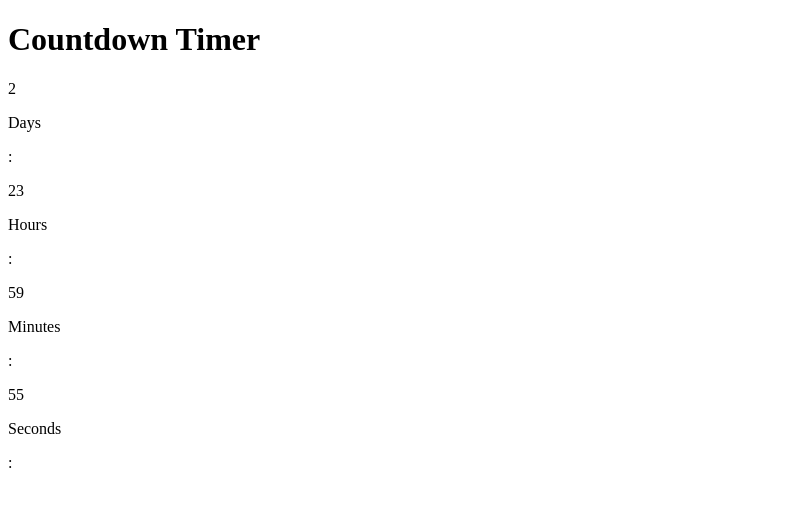
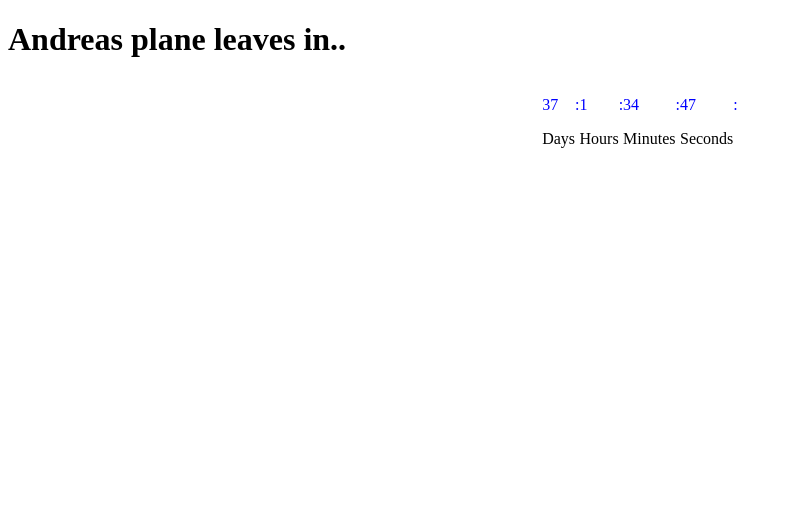
Before and after one commit to AndreasB09/Countdown-Component, a React (Vite) app: page / in a window 1280 px wide. Shown: the top 506 px of the page, without its empty margins (0-792 px from the left). Built offline with nearby package versions, Linux system fonts and the light colour scheme.

Commit message:
headache

```diff
--- a/src/App.css
+++ b/src/App.css
@@ -0,0 +1,7 @@
+/* timeout-notice
+show-counter
+countdown */
+
+countdown p {
+    color: brown;
+}
--- a/src/App.jsx
+++ b/src/App.jsx
@@ -3,14 +3,12 @@ import './App.css';
 import CountdownTimer from './CountdownTimer';
 
 export default function App() {
-  const threeDaysInMs = 3 * 24 * 60 * 60 * 1000;
-  const nowInMs = new Date().getTime();
-  const dateAfterThreeDays = nowInMs + threeDaysInMs;
+  const targetDate = new Date("2024-03-28T14:30:00");
 
   return (
     <div>
-      <h1>Countdown Timer</h1>
-      <CountdownTimer targetDate={dateAfterThreeDays} />
+      <h1>Andreas plane leaves in..</h1>
+      <CountdownTimer targetDate={targetDate.getTime()} />
     </div>
   );
 }
--- /dev/null
+++ b/src/CountdownTimer.module.css
@@ -0,0 +1,8 @@
+.showcounter p {
+    color: blue;
+}
+
+.showcounter {
+    display: flex;
+    justify-content: center;
+}
--- a/src/countdownTimer.jsx
+++ b/src/countdownTimer.jsx
@@ -2,6 +2,7 @@
 import { useCountdown } from "./hooks/useCountdown";
 import DateTimeDisplay from "./DateTimeDisplay";
 import PropTypes from "prop-types";
+import styles from "./CountdownTimer.module.css"
 
 const CountdownTimer = ({ targetDate }) => {
   const [days, hours, minutes, seconds] = useCountdown(targetDate);
@@ -31,7 +32,7 @@ const TimeoutNotice = () => {
 
 const ShowCounter = ({ days, hours, minutes, seconds }) => {
   return (
-    <div className="show-counter">
+    <div className={styles.showcounter}>
       <DateTimeDisplay value={days} type={"Days"} isDanger={days} />
       <p>:</p>
       <DateTimeDisplay value={hours} type={"Hours"} isDanger={hours} />
```
